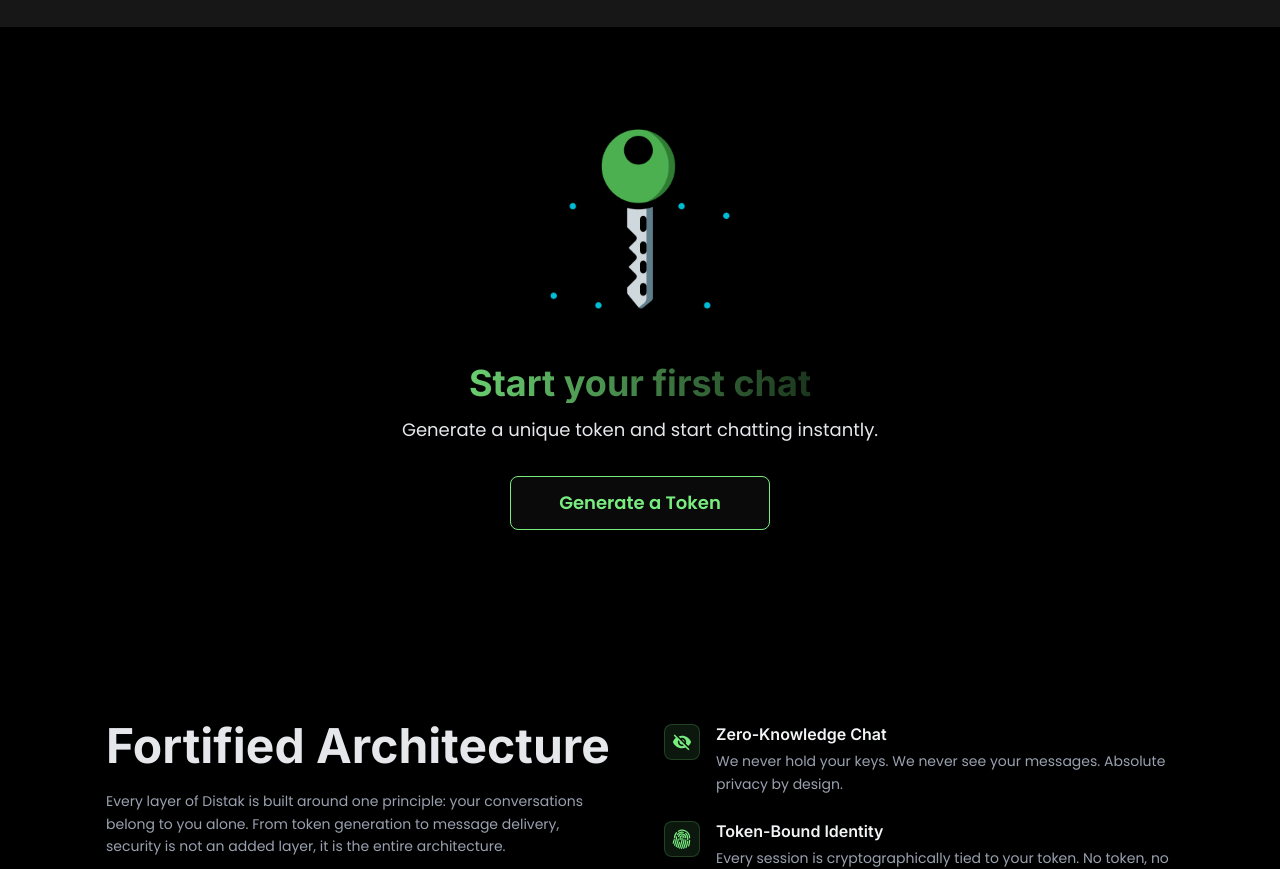
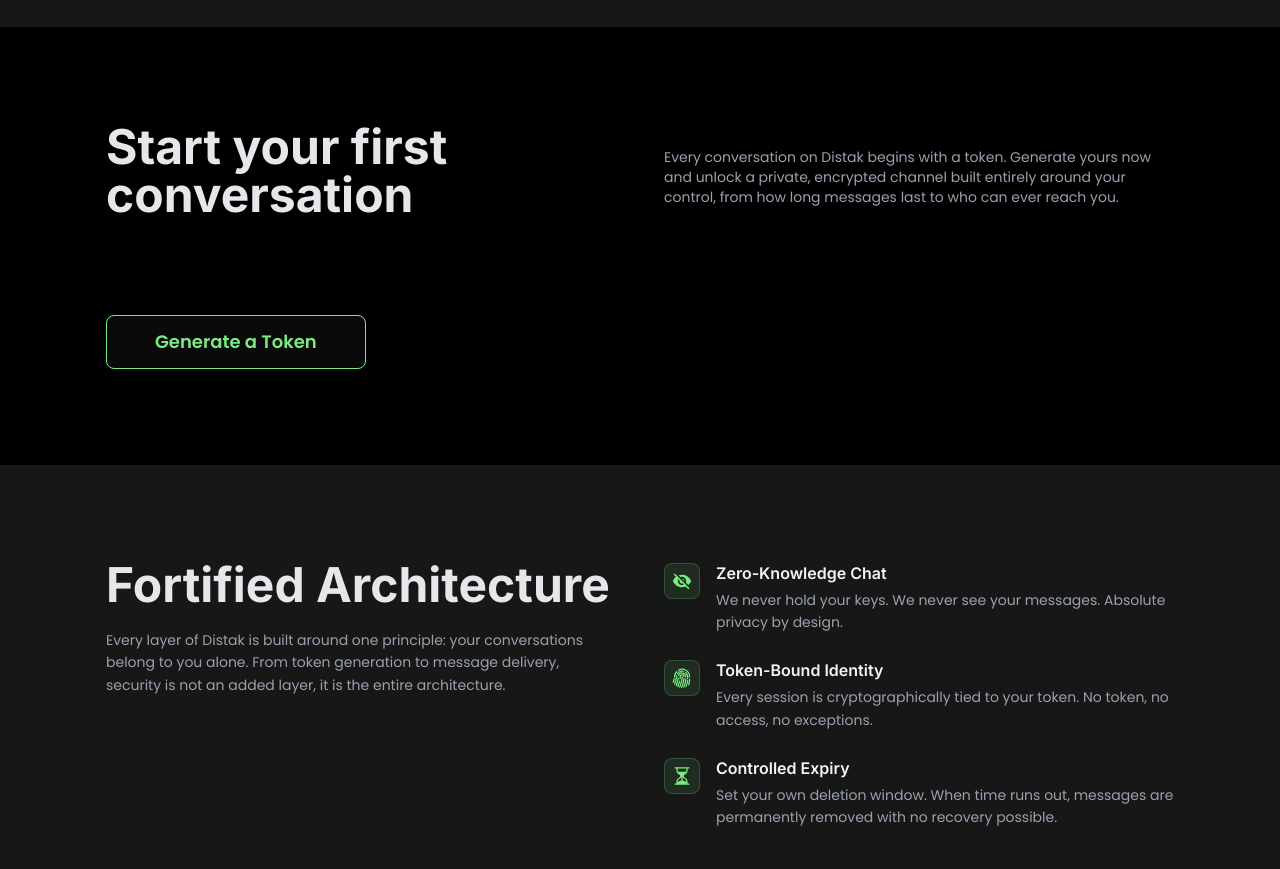
Before and after one commit to tahmid-khan-hub/Distak, a Next.js app: page / in a window 1280 px wide. Shown: the part 1340-2209 px from the top of the page. Built offline with nearby package versions, Linux system fonts and the light colour scheme; no server answers.

Commit message:
Update the GenerateToken component structure, add bg colour in SafetyAndSecurity section

```diff
--- a/app/HomeComponents/CallToAction/components/GenerateToken/GenerateToken.tsx
+++ b/app/HomeComponents/CallToAction/components/GenerateToken/GenerateToken.tsx
@@ -7,52 +7,26 @@
 
 export default function GenerateToken() {
   return (
-    <section className="relative py-24 px-6 flex items-center justify-center overflow-hidden">
-
-      {/* Card */}
-      <div className="">
-
-        {/* Icon */}
-        <AnimateOnView direction="up" delay={0.25} duration={0.6}>
-          <div className="flex justify-center mb-12">
-            <motion.div
-              initial={{ filter: "drop-shadow(0 0 0 rgba(0,0,0,0))" }}
-              animate={{ filter: "drop-shadow(0 0 0 rgba(0,0,0,0))" }}
-              whileHover={{
-                filter: "drop-shadow(0px 0px 20px rgba(111, 199, 161, 0.7))",
-              }}
-              transition={{ duration: 0.25, ease: "easeOut" }}
-            >
-              <Image
-                src="/assets/smart-key.png"
-                alt="End to End Encryption"
-                width={200}
-                height={200}
-                className="w-48 h-48"
-              />
-            </motion.div>
-          </div>
-        </AnimateOnView>
+    <div className="py-24">
+      <div className="grid grid-cols-1 md:grid-cols-2 gap-12 max-w-275 mx-auto px-4">
 
         {/* Heading */}
-        <AnimateOnView direction="up" delay={0.3} duration={0.7}>
-          <h2 className="inter text-center text-4xl font-bold
-            bg-linear-to-r from-primary to-primary/10
-            bg-clip-text text-transparent">
-            Start your first chat
+        <AnimateOnView direction="left" delay={0.25} duration={0.6}>
+          <h2 className="inter text-4xl md:text-5xl text-center md:text-left text-gray-200 font-bold">
+            Start your first conversation
           </h2>
         </AnimateOnView>
 
         {/* Description */}
-        <AnimateOnView direction="up" delay={0.4} duration={0.8}>
-          <p className="poppins text-center text-gray-200 max-w-lg mx-auto mt-3 text-lg leading-relaxed">
-            Generate a unique token and start chatting instantly.
+        <AnimateOnView direction="left" delay={0.35} duration={0.8}>
+          <p className="poppins mt-6 text-center md:text-left text-sm text-gray-400 max-w-xl mx-auto">
+            Every conversation on Distak begins with a token. Generate yours now and unlock a private, encrypted channel built entirely around your control, from how long messages last to who can ever reach you.
           </p>
         </AnimateOnView>
 
         {/* Button */}
-        <AnimateOnView direction="up" delay={0.45} duration={1.0}>
-          <div className="poppins mt-8 flex justify-center">
+        <AnimateOnView direction="left" delay={0.45} duration={1.0}>
+          <div className="poppins mt-12 flex justify-center md:justify-start">
             <Link href="/chat">
               <Button className="btn_primary px-12 py-6.5 text-[18px]">
                 Generate a Token
@@ -61,6 +35,6 @@
           </div>
         </AnimateOnView>
       </div>
-    </section>
+    </div>
   );
 }
--- a/app/HomeComponents/SafetyAndSecurity/SafetyAndSecurity.tsx
+++ b/app/HomeComponents/SafetyAndSecurity/SafetyAndSecurity.tsx
@@ -27,7 +27,7 @@
 
 const SafetyAndSecurity = () => {
   return (
-    <div className="py-24">
+    <div className="py-24 bg-neutral-900">
       <div className="max-w-275 mx-auto text-center px-4">
         {/* content */}
         <div className="grid grid-cols-1 md:grid-cols-2 gap-12">
```
